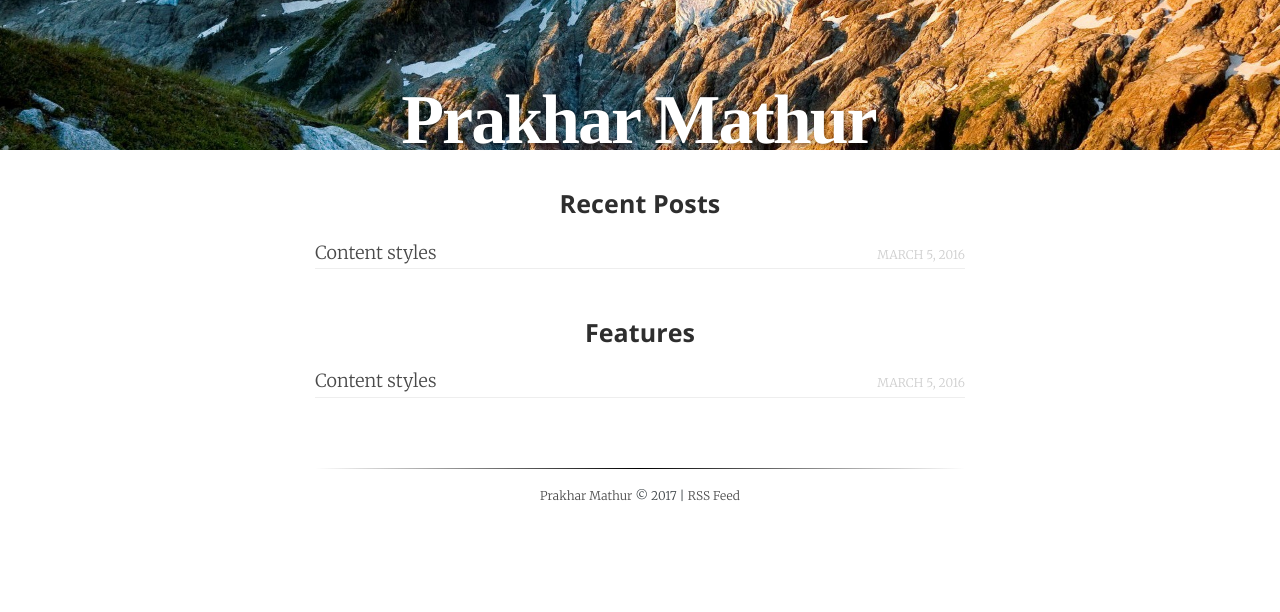
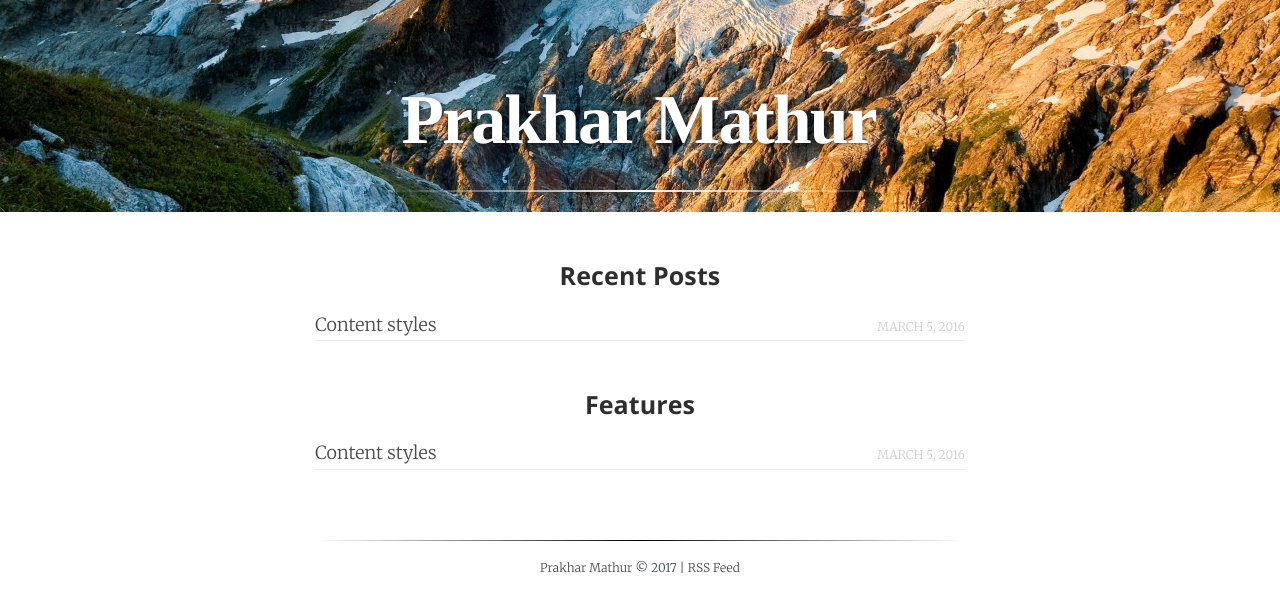
Before and after one commit to prakhar345/prakhar345.github.io, a Jekyll site: the page built from index.html, in a window 1280 px wide. Shown: the top 612 px of the page. Built offline with Jekyll 4.4.1, drawn with Linux system fonts in a browser that asks for light colours; some web fonts are replaced.

Commit message:
changes made

```diff
--- a/_includes/header.html
+++ b/_includes/header.html
@@ -7,5 +7,9 @@
 <header class="main-header detail-page image-bg {% if cover %} has-cover" style="background-image: url({{ cover | absolute_url }})" {% else %} no-cover" {% endif %}>
     <h1 class="page-title"><a href="{{ "/" | absolute_url }}" title="{{ site.title }}">{{ site.title }}</a></h1>
     <h2 class="page-description">{{ site.subtitle }}</h2>
+    <div class="nav">
+        <ul>
 
+        </ul>
+    </div>
 </header>
```
